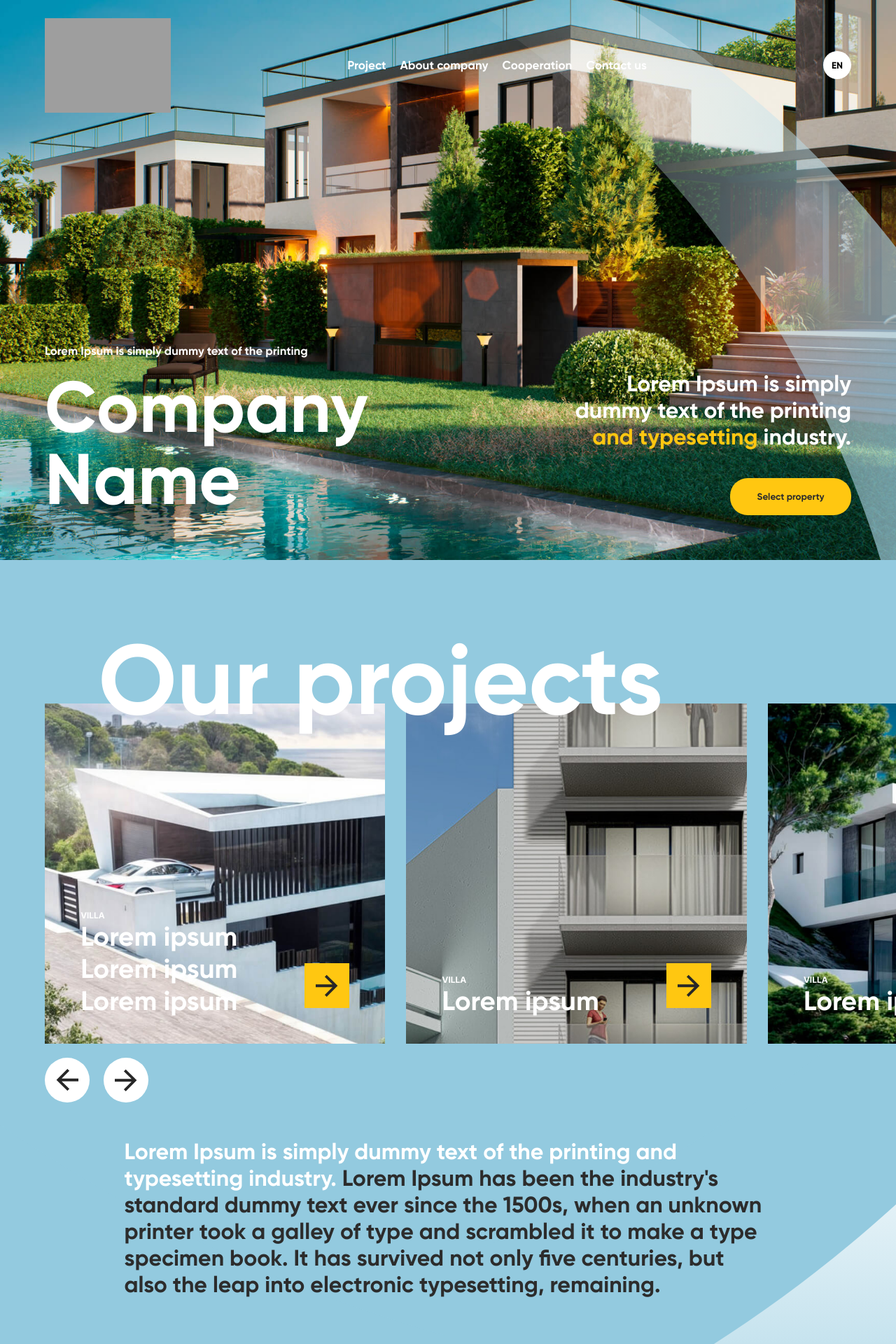
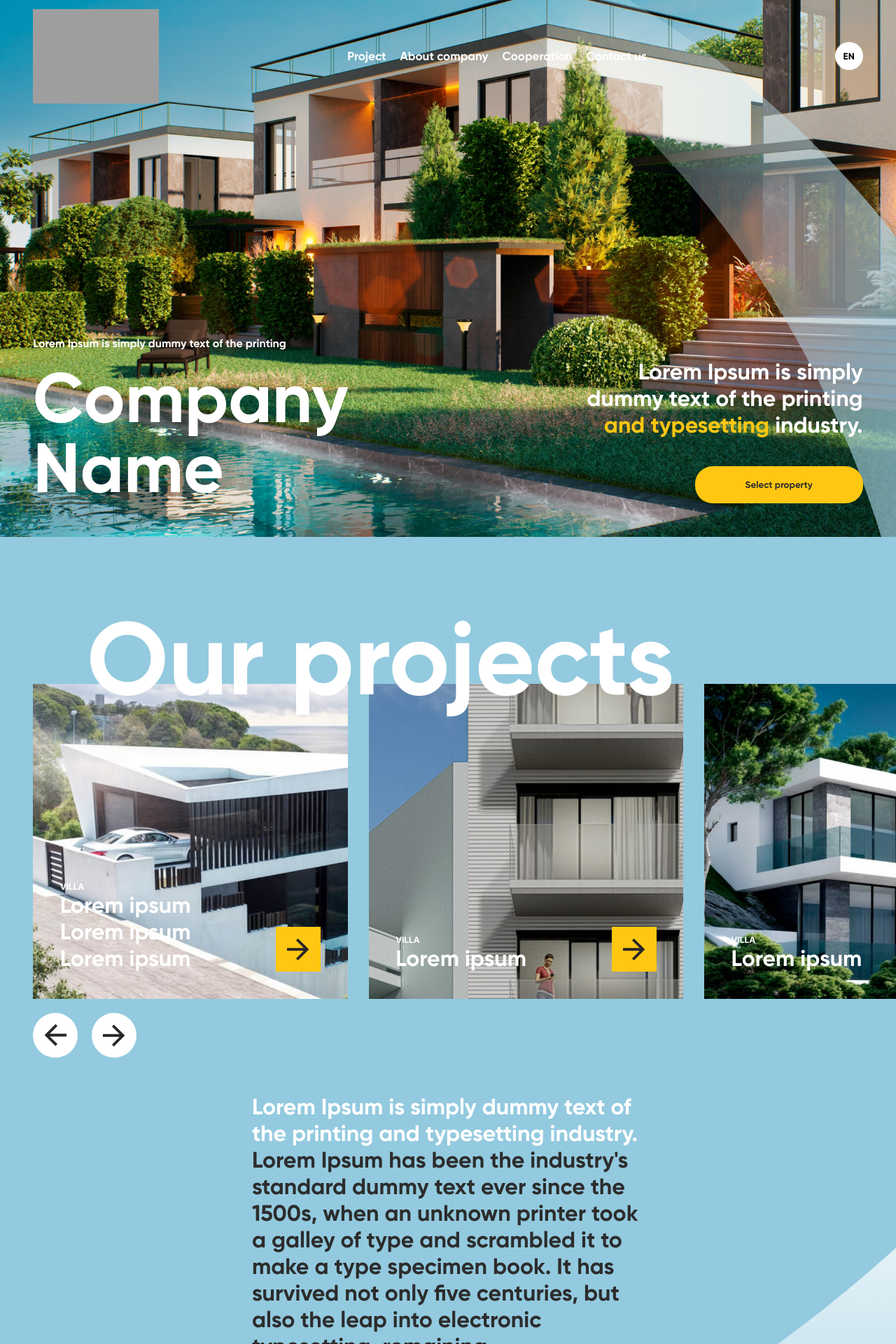
Before and after one commit to alexgreenpol/effect-test-work, a PHP site: page / in a window 1280 px wide. Shown: the top 1920 px of the page at 70% size. Run offline with PHP 8.4, Linux system fonts and the light colour scheme; grey boxes are pictures that could not be loaded.

Commit message:
Refactoring

```diff
--- a/index.html
+++ b/index.html
@@ -13,8 +13,9 @@
       rel="stylesheet"
       href="https://cdnjs.cloudflare.com/ajax/libs/animate.css/4.1.1/animate.min.css"
     />
+    <link rel="stylesheet" href="styles/fonts.css" />
+    <link rel="stylesheet" href="styles/variables.css" />
     <link rel="stylesheet" href="styles/swiper.css" />
-    <link rel="stylesheet" href="styles/fonts.css" />
     <link rel="stylesheet" href="styles/main.css" />
   </head>
   <body>
--- a/styles/main.css
+++ b/styles/main.css
@@ -10,25 +10,11 @@ img {
 }
 
 body {
-  color: #ffffff;
+  color: var(--core-white);
   font-size: 16px;
 }
 
-.text-bold {
-  font-weight: 700;
-}
-
-.color-dark {
-  color: #2c2c2c;
-}
-
-.bg-primary {
-  background-color: #93cadf;
-}
-
 .projects-section__quote {
-  max-width: 925px;
-  margin: 0 auto;
   font-size: 20px;
 }
 
@@ -41,57 +27,39 @@ body {
 @media (min-width: 1024px) {
   .projects-section__quote {
     font-size: 32px;
+    max-width: 45.45%;
+    margin: 0 auto;
   }
 }
 
 @media (min-width: 1600px) {
   .projects-section__quote {
-    font-size: 2vw;
-    max-width: 60%;
+    font-size: 2.2vw;
   }
 }
 
 .projects-section__quote-highlight {
-  color: #2c2c2c;
+  color: var(--core-dark);
 }
 
 .home-section__btn {
-  background-color: #ffc711;
-  color: #2c2c2c;
+  background-color: var(--core-orange);
+  color: var(--core-dark);
   border-radius: 25px;
   width: fit-content;
   border: 0;
-  padding: 18px 6vw;
+  padding: 18px 32px;
   cursor: pointer;
   transition: opacity 0.3s;
+  width: 240px;
 }
 
 .home-section__btn:hover {
   opacity: 0.8;
 }
 
-@media (min-width: 768px) {
-  .home-section__btn {
-    padding: 18px 4vw;
-  }
-}
-
-@media (min-width: 1024px) {
-  .home-section__btn {
-    padding: 18px 3vw;
-  }
-}
-
-@media (min-width: 1600px) {
-  .home-section__btn {
-    font-size: 1.2vw;
-    padding: 1vw 3vw;
-    border-radius: 2vw;
-  }
-}
-
 .home-section__properties-highlight {
-  color: #ffc711;
+  color: var(--core-orange);
 }
 
 /* Header */
@@ -112,14 +80,14 @@ body {
 
 .header.toggle {
   max-height: fit-content;
-  background-color: #93cadf;
+  background-color: var(--core-primary);
   border-bottom: 4px solid #77b9e0;
 }
 
 .header .header__container {
   display: flex;
   flex-direction: column;
-  padding: 2vw 5vw;
+  padding: 1vw 3.7vw;
 }
 
 @media (min-width: 768px) {
@@ -311,20 +264,20 @@ body {
   background-repeat: no-repeat;
   background-size: cover;
   height: calc(100vh - 16vw);
-  padding: 8vw 5vw;
+  padding: 8vw 3.7vw;
 }
 
 @media (min-width: 768px) {
   .home-section {
     height: calc(100vh - 12vw);
-    padding: 6vw 5vw;
+    padding: 6vw 3.7vw;
   }
 }
 
 @media (min-width: 1024px) {
   .home-section {
     height: calc(100vh - 10vw);
-    padding: 5vw;
+    padding: 3.7vw;
   }
 }
 
@@ -386,7 +339,7 @@ body {
 
 @media (min-width: 1024px) {
   .home-section__company-name {
-    font-size: 8vw;
+    font-size: 7.8vw;
   }
 }
 
@@ -397,7 +350,7 @@ body {
 
 @media (min-width: 768px) {
   .home-section__company-description {
-    font-size: 1.3vw;
+    font-size: 1.25vw;
   }
 }
 
@@ -426,17 +379,17 @@ body {
 
 @media (min-width: 1600px) {
   .home-section__properties-text {
-    font-size: 2vw;
-    max-width: 50%;
+    font-size: 2.2vw;
+    max-width: 56%;
     margin-bottom: 2vw;
   }
 }
 
 /* Projects */
 .projects-section {
-  background-color: #93cadf;
+  background-color: var(--core-primary);
   padding-top: 8vw;
-  padding-left: 5vw;
+  padding-left: 3.7vw;
   padding-bottom: 50px;
 }
 
@@ -449,7 +402,7 @@ body {
   position: relative;
   z-index: 10;
   margin-left: 6vw;
-  font-size: 11vw;
+  font-size: 11.45vw;
   line-height: 1;
 }
 
@@ -473,13 +426,13 @@ body {
 }
 
 .projects-section__quote {
-  padding-right: 5vw;
+  padding-right: 3.7vw;
 }
 
 .projects-section__advantage {
-  margin-top: 5vw;
-  padding-right: 5vw;
-  font-size: 8vw;
+  margin-top: 3.7vw;
+  padding-right: 3.7vw;
+  font-size: 7.3vw;
   line-height: 1;
 }
 
--- a/styles/swiper.css
+++ b/styles/swiper.css
@@ -22,8 +22,8 @@
 
 @media (min-width: 1024px) {
   .projects-section__slide{
-    width: 40%;
-    padding-top: 40%;
+    width: 36.459%;
+    padding-top: 36.459%;
   }
 }
 
@@ -32,22 +32,29 @@
   left: 0;
   right: 0;
   bottom: 0;
-  padding: 4vw 10vw 3vw 4vw;
+  padding: 3vw 8vw 3vw 3vw;
 }
 
 .projects-section__heading-slide {
-  font-size: 8vw;
+  font-size: 25px;
+  width: 70%;
 }
 
 @media (min-width: 768px) {
   .projects-section__heading-slide {
-    font-size: 5vw;
+    font-size: 30px;
   }
 }
 
 @media (min-width: 1024px) {
   .projects-section__heading-slide {
-    font-size: 3vw;
+    font-size: 40px;
+  }
+}
+
+@media (min-width: 1024px) {
+  .projects-section__heading-slide {
+    font-size: 2.5vw;
   }
 }
 
@@ -85,7 +92,7 @@
   display: flex;
   justify-content: center;
   align-items: center;
-  background-color: #ffffff;
+  background-color: var(--core-white);
   width: 5vw;
   height: 5vw;
   max-width: 70px;
@@ -128,9 +135,9 @@
 
 .projects-section__slide-btn {
   position: absolute;
-  right: 4vw;
-  bottom: 4vw;
-  background-color: #ffc711;
+  right: 3vw;
+  bottom: 3vw;
+  background-color: var(--core-orange);
   border: 0;
   border-radius: 0;
 }
--- /dev/null
+++ b/styles/variables.css
@@ -0,0 +1,6 @@
+:root {
+  --core-white: #ffffff;
+  --core-primary: #93cadf;
+  --core-dark: #2c2c2c;
+  --core-orange: #ffc711;
+}
```
Also changed, not shown: other parts of styles/main.css (+9 -24 lines).
